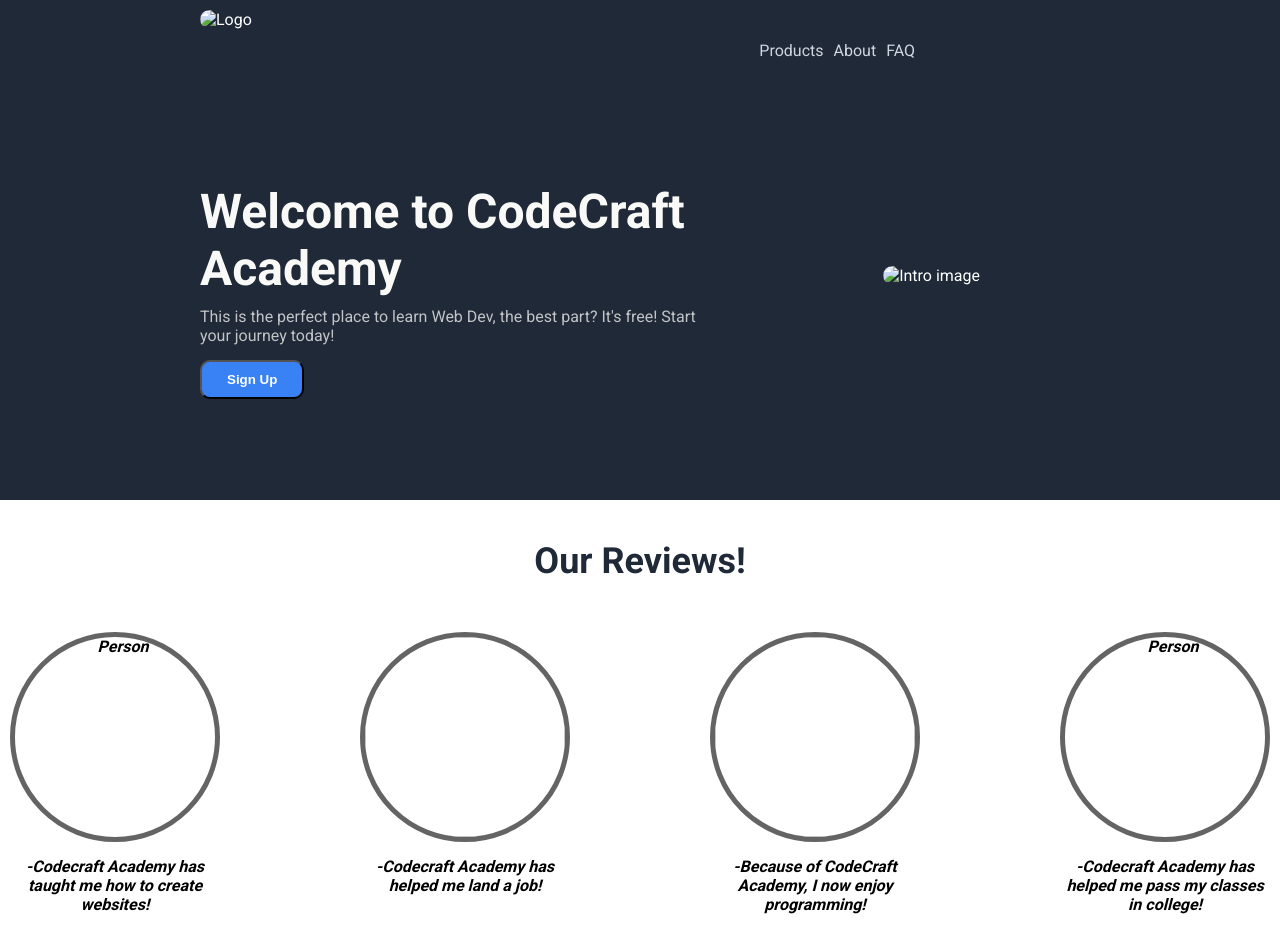
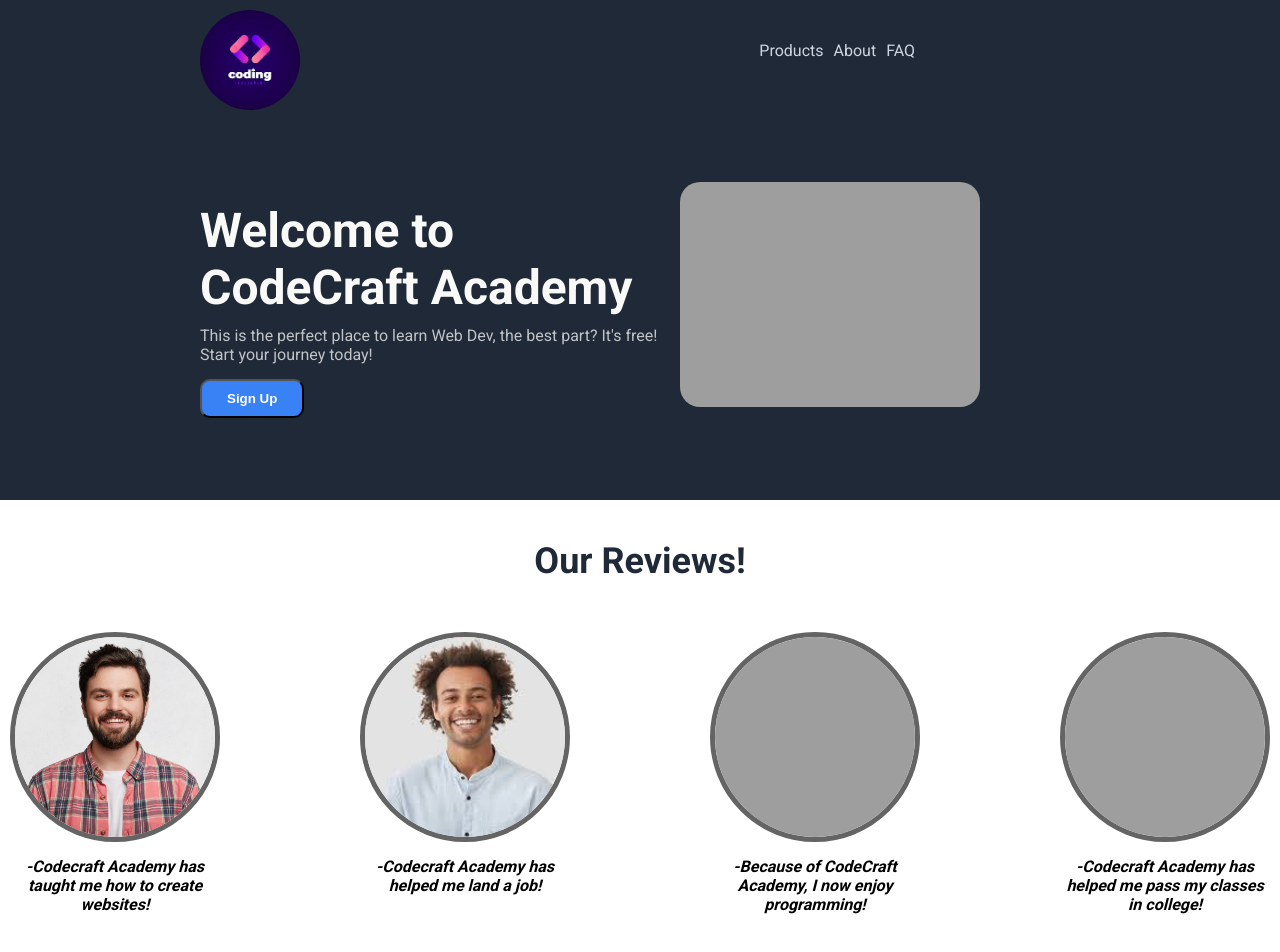
Before and after one commit to aarushfireblaze/Landing-Page, a plain HTML site: page index.html in a window 1280 px wide. Shown: the top 952 px of the page. Drawn offline with Linux system fonts and the light colour scheme; the site is published under a folder, as on GitHub Pages, so addresses that start at the root find nothing.

Commit message:
fixed images path

```diff
--- a/index.html
+++ b/index.html
@@ -10,7 +10,7 @@
 <body>
     <div class="body-container">
         <div class="header">
-            <img class="header-img" src="/images/header-logo.jpeg" alt="Logo">
+            <img class="header-img" src="images/header-logo.jpeg" alt="Logo">
             <ul class="links">
                 <li><a href="#">Products</a></li>
                 <li><a href="#">About</a></li>
@@ -24,7 +24,7 @@
                 <p>This is the perfect place to learn Web Dev, the best part? It's free! Start your journey today!</p>
                 <button>Sign Up</button>
             </div>
-            <img class="intro-image" src="/images/intro-image.jpg" alt="Intro image">
+            <img class="intro-image" src="images/intro-image.jpg" alt="Intro image">
         </div>
     </div>
 
@@ -32,19 +32,19 @@
 
     <div class="info-container">
         <div class="info">
-            <img src="/images/beardedman.jpg" alt="Person">
+            <img src="images/beardedman.jpg" alt="Person">
             <div class="text">-Codecraft Academy has taught me how to create websites!</div>
         </div>
         <div class="info">
-            <img src="/images/man.jpeg">
+            <img src="images/man.jpeg">
             <div class="text">-Codecraft Academy has helped me land a job!</div>
         </div>
         <div class="info">
-            <img src="/images/woman-purplewall.jpg">
+            <img src="images/woman-purplewall.jpg">
             <div class="text">-Because of CodeCraft Academy, I now enjoy programming!</div>
         </div>
         <div class="info">
-            <img src="/images/woman.jpg" alt="Person">
+            <img src="images/woman.jpg" alt="Person">
             <div class="text">-Codecraft Academy has helped me pass my classes in college!</div>
         </div>
     </div>
```
